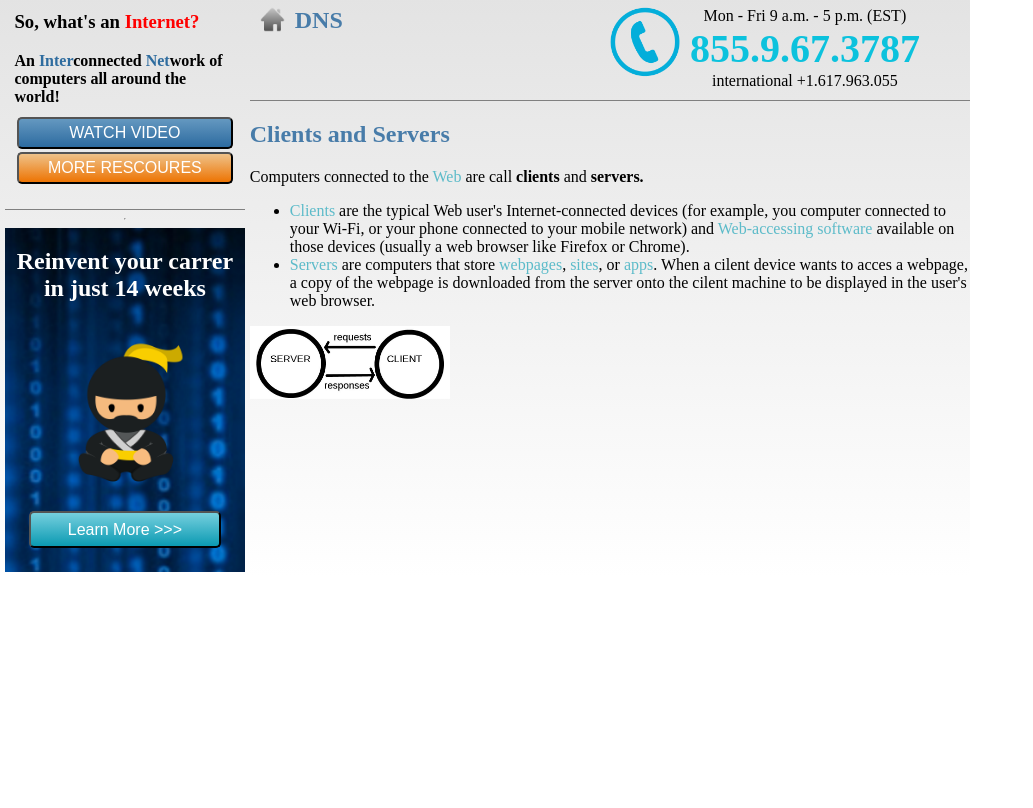
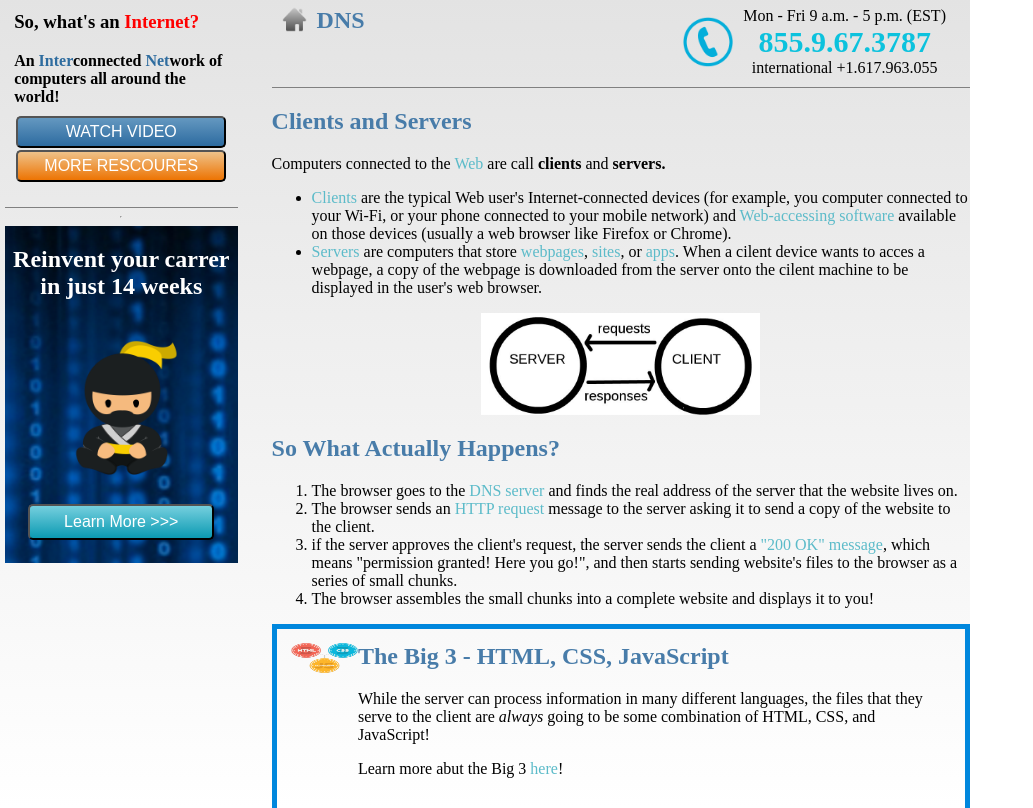
Before and after one commit to lormanlau/Internet, a plain HTML site: page index.html in a window 1280 px wide. Shown: the part 154-962 px from the top of the page, without its empty margins (0-1033 px from the left). Before the commit the page ends 800 px from the top, so only its background shows below. Drawn offline with Linux system fonts and the light colour scheme.

Commit message:
finished

```diff
--- a/index.html
+++ b/index.html
@@ -29,11 +29,11 @@
 		<div id="main_content">
 			<div id="content_header">
 				<div id="left">
-					<img id="homePic" src="images/home.png">
+					<img id="homePic" src="images/home.png" alt="home">
 					<h2>DNS</h2>
 				</div>
 				<div id="right">
-					<img id="phonePic" src="images/phone.png">
+					<img id="phonePic" src="images/phone.png" alt="phone">
 					<div id="phoneNumbers">
 						<p>Mon - Fri 9 a.m. - 5 p.m. (EST)</p>
 						<h2>855.9.67.3787</h2>
@@ -48,7 +48,22 @@
 					<li><span class="lightblue">Clients</span> are the typical Web user's Internet-connected devices (for example, you computer connected to your Wi-Fi, or your phone connected to your mobile network) and <span class="lightblue">Web-accessing software</span> available on those devices (usually a web browser like Firefox or Chrome).</li>
 					<li><span class="lightblue">Servers</span> are computers that store <span class="lightblue">webpages</span>, <span class="lightblue">sites</span>, or <span class="lightblue">apps</span>. When a cilent device wants to acces a webpage, a copy of the webpage is downloaded from the server onto the cilent machine to be displayed in the user's web browser.</li>
 				</ul>
-				<img src="images/client_server.jpg">
+				<img src="images/client_server.jpg" alt="client_server">
+				<h2>So What Actually Happens?</h2>
+				<ol>
+					<li>The browser goes to the <span class="lightblue">DNS server</span> and finds the real address of the server that the website lives on.</li>
+					<li>The browser sends an <span class="lightblue">HTTP request</span> message to the server asking it to send a copy of the website to the client.</li>
+					<li>if the server approves the client's request, the server sends the client a <span class="lightblue">"200 OK" message</span>, which means "permission granted! Here you go!", and then starts sending website's files to the browser as a series of small chunks.</li>
+					<li>The browser assembles the small chunks into a complete website and displays it to you!</li>
+				</ol>
+			</div>
+			<div id="bot_content">
+				<img src="images/html.png" alt="html">
+				<div id="bot_text">
+					<h2>The Big 3 - HTML, CSS, JavaScript</h2>
+					<p>While the server can process information in many different languages, the files that they serve to the client are <i>always</i> going to be some combination of HTML, CSS, and JavaScript!</p>
+					<p>Learn more abut the Big 3 <a href="#" class="lightblue">here</a>!</p>
+				</div>
 			</div>
 		</div>
 	</div>
--- a/style.css
+++ b/style.css
@@ -95,13 +95,14 @@ body{
 	widths: 25px;
 }
 #phonePic {
-	height: 70px;
-	width: 70px;
+	height: 50px;
+	width: 50px;
 	margin-right: 10px
 }
 #main_content{
 	display: flex;
 	flex-direction: column;
+	margin-left: 3%;
 }
 #content_header{
 	display: flex;
@@ -113,6 +114,12 @@ body{
 	display: flex;
 	flex-direction: row;
 }
+#right {
+	align-items: center;
+}
+#left {
+	margin-right: 125px;
+}
 #left h2{
 	margin: 0px 10px;
 	color: #487ca9;
@@ -123,7 +130,7 @@ body{
 }
 #right h2 {
 	color: #0cc2dd;
-	font-size: 40px;
+	font-size: 30px;
 }
 #mid_content{
 	border-top: 1px solid grey;
@@ -135,6 +142,26 @@ body{
 	color: #5cbbc9;
 }
 #mid_content img{
+	display: block;
+	width: 40%;
 	margin: 0px auto;
-	width: 200px;
 }
+#bot_content {
+	display: flex;
+	border-top: 5px solid #0087dd;
+	border-left: 5px solid #0087dd;
+	border-right: 5px solid #0087dd;
+	padding: 2%;
+}
+#bot_content img {
+	width: 20%;
+	height: 20%;
+	display: block;
+}
+#bot_text h2{
+	color:#487ca9;
+	margin-top: 0px;
+}
+#bot_text a{
+	text-decoration: none;
+}
```
